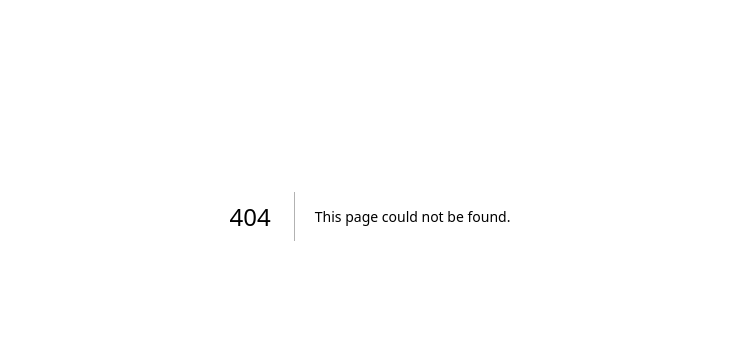
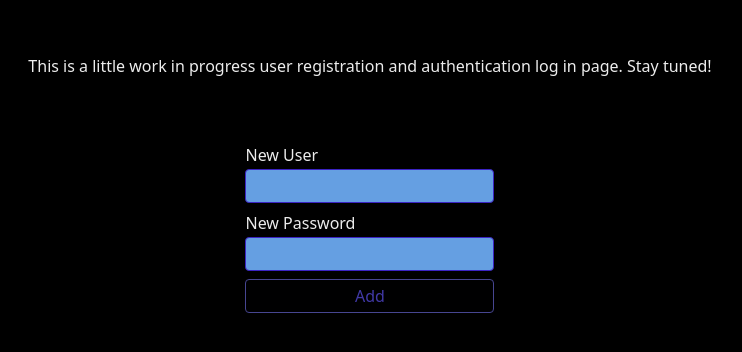
Before and after one commit to echo-webkom/how-to-sideprosjekt-workshop, a Next.js app: page /LoginPage in a window 1280 px wide. Before the commit this address had no page. Shown: the part 184-536 px from the top of the page, without its empty margins (270-1012 px from the left). Built offline with nearby package versions, Linux system fonts and the light colour scheme.

Commit message:
basic user registration page

```diff
--- a/package.json
+++ b/package.json
@@ -11,7 +11,7 @@
     "format:check": "prettier --check ."
   },
   "dependencies": {
-    "next": "14.1.3",
+    "next": "^14.2.5",
     "react": "18.2.0",
     "react-dom": "18.2.0",
     "react-router-dom": "^6.24.1"
--- /dev/null
+++ b/src/app/LoginPage/IntroText.tsx
@@ -0,0 +1,10 @@
+
+export default function IntroductionText() {
+    return(
+        <div className = "card">
+            <h1>
+                This is a little work in progress user registration and authentication log in page. Stay tuned!
+            </h1>
+        </div>
+    )
+}
--- /dev/null
+++ b/src/app/LoginPage/LogInForm.tsx
@@ -0,0 +1,48 @@
+import { useState } from "react"
+
+interface LogInFormProps {
+    onSubmit: (newUser: string, newPassword: string) => void;
+}
+
+export default function LogInForm(props: LogInFormProps) {
+
+    const [username, setNewUsername] = useState("")
+    const [password, setPassword] = useState("")
+
+    function handleSubmit(event: React.FormEvent) {
+        event.preventDefault();
+        if(validateForm()) {
+            props.onSubmit(username, password);
+        }
+
+    }
+
+    function validateForm() {
+        return username.length > 0 && password.length >0;
+    }
+
+    return (
+        <div className = "logInContainer">
+        <form onSubmit = {handleSubmit} className = "new-item-form">
+            <div className = "form-row">
+                <label htmlFor="user">New User</label>
+                <input
+                    value = {username}
+                    onChange = {user => setNewUsername(user.target.value)}
+                    type = "text"
+                    id = "user" />
+            </div>
+            <div className = "form-row">
+                <label htmlFor="password">New Password</label>
+                <input
+                    value = {password}
+                    onChange = {password => setPassword(password.target.value)}
+                    type = "text"
+                    id = "password" />
+            </div>
+            <button className = "btn" type = "submit" disabled = {!validateForm()}>Add</button>
+        </form>
+
+        </div>
+    );
+}
--- /dev/null
+++ b/src/app/LoginPage/page.tsx
@@ -0,0 +1,27 @@
+"use client"
+
+import { useState } from "react"
+import LogInForm from "./LogInForm"
+import IntroText from "./IntroText"
+
+export default function LogInPage() {
+    const [submittedUsername, setSubmittedUsername] = useState<string | null>(null);
+    const [submittedPassword, setSubmittedPassword] = useState<string | null>(null);
+
+    function welcomeUser(username: string, password: string) {
+        setSubmittedUsername(username);
+        setSubmittedPassword(password);
+    }
+
+    return (
+        <div>
+            <IntroText />
+            <LogInForm onSubmit={welcomeUser} />
+
+            <div className = "logInConfirmationTextContainer">
+            {submittedUsername && submittedPassword && <p>Welcome {submittedUsername}! Your password is {submittedPassword}</p>}
+
+            </div>
+        </div>
+    )
+}
--- a/src/app/React_Projects.tsx
+++ b/src/app/React_Projects.tsx
@@ -9,7 +9,10 @@ export default function React_Projects() {
 
                 <h2>
                     <li>
-                        <Link className="link" href="/ToDoList">🆕 ✔️ Todo list</Link>!
+                        <Link className="link" href="/ToDoList"> ✔️ Todo list</Link>!
+                    </li>
+                    <li>
+                        <Link className="link" href="/LoginPage">🆕 Login Page</Link>!
                     </li>
                 </h2>
 
--- a/src/app/globals.css
+++ b/src/app/globals.css
@@ -29,7 +29,7 @@
 
   }
 
-  #main,
+
   .full-screen {
     width: 100%;
     min-height: 100%;
@@ -77,6 +77,7 @@
     display: flex;
     flex-direction: column;
     gap: 0.1rem;
+    max-width: 300px;
   }
 
   .btn {
@@ -87,6 +88,7 @@
     border-radius: 0.25em;
     cursor: pointer;
     outline: none;
+    max-width: 300px;
   }
 
   .btn:hover,
@@ -253,4 +255,20 @@
     text-align: center;
   }
 
+  .logInContainer {
+    height: 200px;
+    display: flex;
+    align-items: center;
+    justify-content: center;
+  }
+
+  .logInConfirmationTextContainer {
+    height: 100px;
+    display: flex;
+    align-items: center;
+    justify-content: center;
+
+  }
+
+
 }
```
Also changed, not shown: 1 other file (tests, documents, lock files or other folders).
